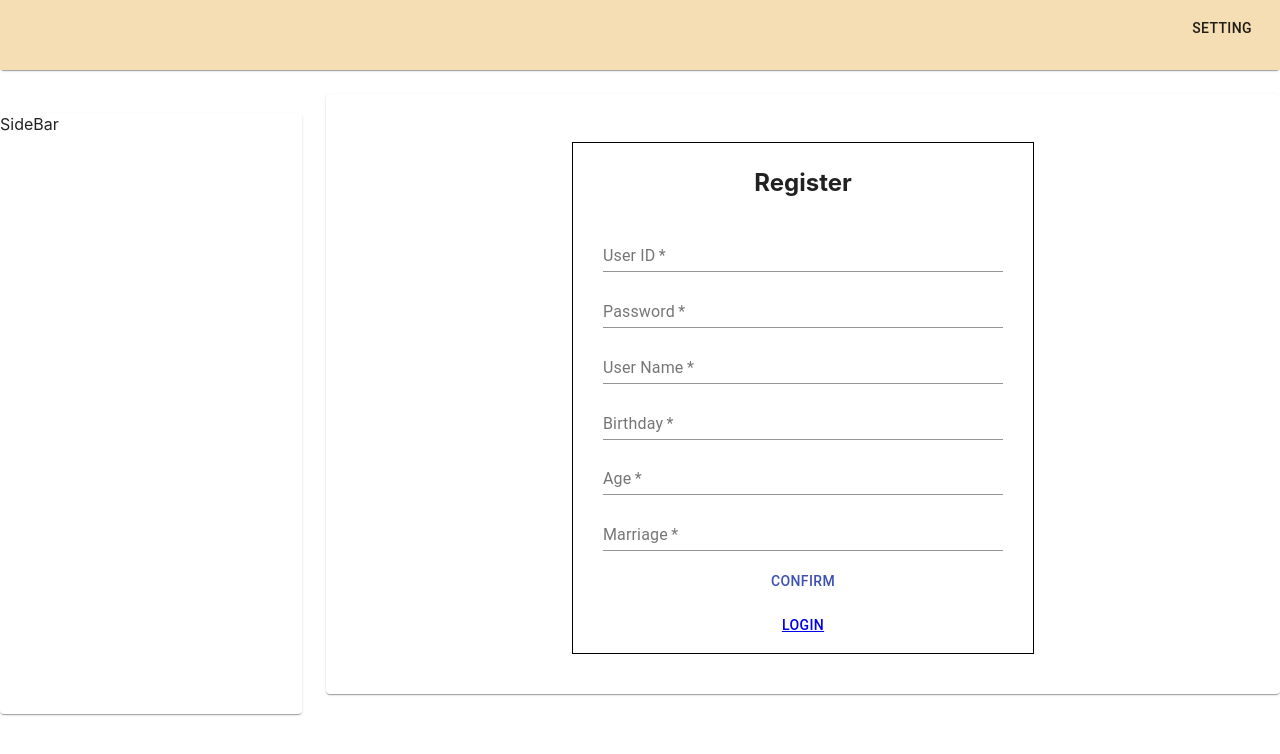
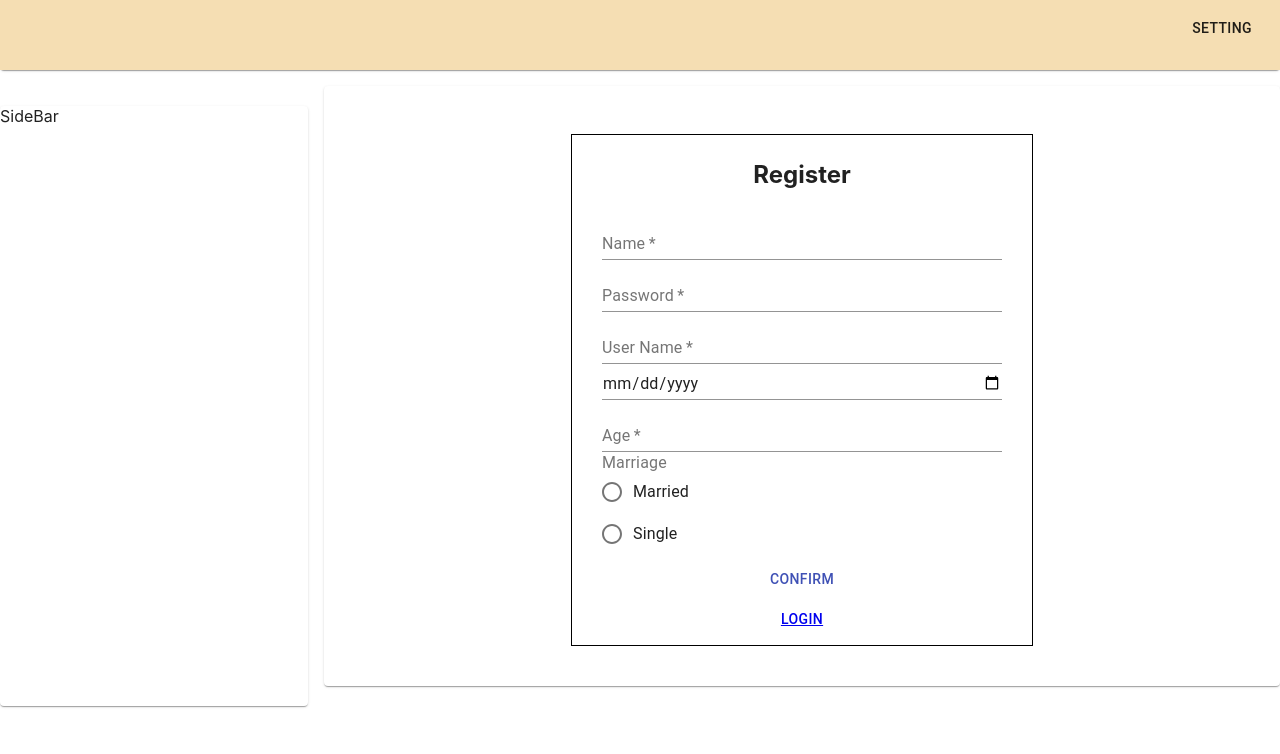
Before and after one commit to tranthanhhieuthao/FE_micronaut, a React (Create React App) app: page /register in a window 1280 px wide. Shown: the top 754 px of the page. Built offline with nearby package versions, Linux system fonts and the light colour scheme.

Commit message:
xong register

```diff
--- a/src/Components/ListUser.js
+++ b/src/Components/ListUser.js
@@ -11,10 +11,15 @@ import DialogActions from '@material-ui/core/DialogActions';
 import DialogContent from '@material-ui/core/DialogContent';
 import DialogContentText from '@material-ui/core/DialogContentText';
 import DialogTitle from '@material-ui/core/DialogTitle';
+import { event } from 'jquery';
 
 
 
 export default function ListUser() {
+
+  const [open, setOpen] = useState(false);
+  const [rows, setListUser] = useState([]);
+  const [detailValue, setDetailValue] = useState({})
 
   const columns = [
     { field: 'id', headerName: 'User ID', width: 150, align: 'center', headerAlign: 'center' },
@@ -47,9 +52,9 @@ export default function ListUser() {
     }
   ];
 
-  const [open, setOpen] = useState(false);
 
-  const handleClickOpen = () => {
+  const handleClickOpen = (e) => {
+    console.log("lklk", e)
     setOpen(true);
   };
 
@@ -61,33 +66,29 @@ export default function ListUser() {
     console.log("detail", params)
   }
 
-    const [rows, setListUser] = useState([]);
     useEffect( () => {
       fetchData();
     }, []);
 
     const fetchData = async () => {
-      var res = await API.get("/api/users?page=1&size=10")
-      var result = res.data.data.content
+      let res = await API.get("/api/users?page=1&size=10")
+      let result = res.data.data.content
       result.forEach(e => {
         if (e.marriage) e.textMarr = "Married"
         else e.textMarr = "Single"
       })
       setListUser(res.data.data.content)
-      console.log("hieu", rows)
     };
 
         return (
-            <div style={{ height: 400, width: '100%' }}>
-                <h1>List User</h1>
-                <DataGrid rows={rows} columns={columns} pageSize={5} checkboxSelection />
+            <div style={{ height: "660px", width: '100%' }}>
+                <h2>List User</h2>
+                <DataGrid rows={rows} columns={columns} pageSize={10} checkboxSelection paginationMode="server" rowHeight={50} />
                 <Button
                     variant="contained"
                     color="default"
-                    style={{marginTop: "15px"}}
                     >Export CSV
                 </Button>
-
                   <Dialog open={open} onClose={handleClose} aria-labelledby="form-dialog-title">
                     <DialogTitle id="form-dialog-title">Detail User</DialogTitle>
                     <DialogContent>
--- a/src/Components/Welcome.js
+++ b/src/Components/Welcome.js
@@ -1,11 +1,46 @@
-import React from 'react'
+import React, { useState } from 'react'
 import { Link } from 'react-router-dom'
 import '../App.css'
 import Button from '@material-ui/core/Button'
 import TextField from '@material-ui/core/TextField'
+import API from './ConfigAxios/AxiosCommon'
+import Radio from '@material-ui/core/Radio';
+import RadioGroup from '@material-ui/core/RadioGroup';
+import FormControlLabel from '@material-ui/core/FormControlLabel';
+import FormControl from '@material-ui/core/FormControl';
+import FormLabel from '@material-ui/core/FormLabel';
 
-class Welcome extends React.Component {
-  render() {
+
+export default function  Welcome() {
+
+    const [name, setName] = useState("")
+    const [username, setUsername] = useState("")
+    const [password, setPassword] = useState("")
+    const [birthday, setBirthday] = useState("")
+    const [age, setAge] = useState("")
+    const [marriage, setMarriage] = useState(false)
+
+    function registerAction() {
+       API.post("/api/user/create", {
+           name: name,
+           userName: username,
+           password: password,
+           birthday: birthday,
+           age: age,
+           marriage: marriage
+       }).then(res => {
+           console.log('dang ki thanh cong')
+           setName("")
+           setUsername("")
+           setPassword("")
+           setBirthday("")
+           setAge("")
+           setMarriage(false)
+       }).catch(error => {
+           console.log(error)
+       })
+    }
+
     return (
       <div style={{ paddingTop: '5%', display: 'flex', justifyContent: 'center' }}>
         <form noValidate autoComplete='off'
@@ -20,10 +55,25 @@ class Welcome extends React.Component {
             justifyContent: 'center'
           }}><h2>Register</h2></div>
           <div>
-            <TextField required id='standard-required' label='User ID' style={{ width: '400px' }} />
+            <TextField
+                required
+                id='standard-required'
+                label='Name'
+                style={{ width: '400px' }}
+                value={name}
+                onChange={e => setName(e.target.value)}
+            />
           </div>
           <div>
-            <TextField required id='standard-disabled' label='Password' type='password' style={{ width: '400px' }} />
+            <TextField
+                required
+                id='standard-disabled'
+                label='Password'
+                type='password'
+                style={{ width: '400px' }}
+                value={password}
+                onChange={e => setPassword(e.target.value)}
+            />
           </div>
           <div>
             <TextField
@@ -31,14 +81,18 @@ class Welcome extends React.Component {
               id='standard-password-input'
               label='User Name'
               style={{ width: '400px' }}
+              value={username}
+              onChange={e => setUsername(e.target.value)}
             />
           </div>
           <div>
             <TextField
               required
               id='standard-password-input'
-              label='Birthday'
               style={{ width: '400px' }}
+              type="date"
+              value={birthday}
+              onChange={e => setBirthday(e.target.value)}
             />
           </div>
           <div>
@@ -48,17 +102,28 @@ class Welcome extends React.Component {
               label='Age'
               style={{ width: '400px' }}
               type='number'
+              value={age}
+              onChange={e => setAge(e.target.value)}
             />
           </div>
           <div>
-            <TextField
+            {/* <TextField
               required
               id='standard-password-input'
               label='Marriage'
               style={{ width: '400px' }}
-            />
+              value={marriage}
+              onChange={e => setMarriage(e.target.value)}
+            /> */}
+            <FormControl component="fieldset">
+             <FormLabel component="legend">Marriage</FormLabel>
+            <RadioGroup aria-label="gender" name="gender1" value={marriage} onChange={e => setMarriage(e.target.value)}>
+                <FormControlLabel value="true" control={<Radio />} label="Married" />
+                <FormControlLabel value="false" control={<Radio />} label="Single" />
+            </RadioGroup>
+            </FormControl>
           </div>
-          <Button color='primary' >
+          <Button color='primary' onClick={registerAction}>
                       Confirm
           </Button>
           <Button color='primary' >
@@ -69,7 +134,4 @@ class Welcome extends React.Component {
         </form>
       </div>
     )
-  }
 }
-
-export default Welcome
--- a/src/index.js
+++ b/src/index.js
@@ -24,7 +24,7 @@ ReactDOM.render(
   <React.StrictMode>
     <BrowserRouter>
       <div className={useStyles.root}>
-        <Grid container spacing={3}>
+        <Grid container spacing={2}>
           <Grid item xs={12}>
             <Paper className={useStyles.paper}><TopBar /></Paper>
           </Grid>
```
Also changed, not shown: .eslintrc.js (deleted).
